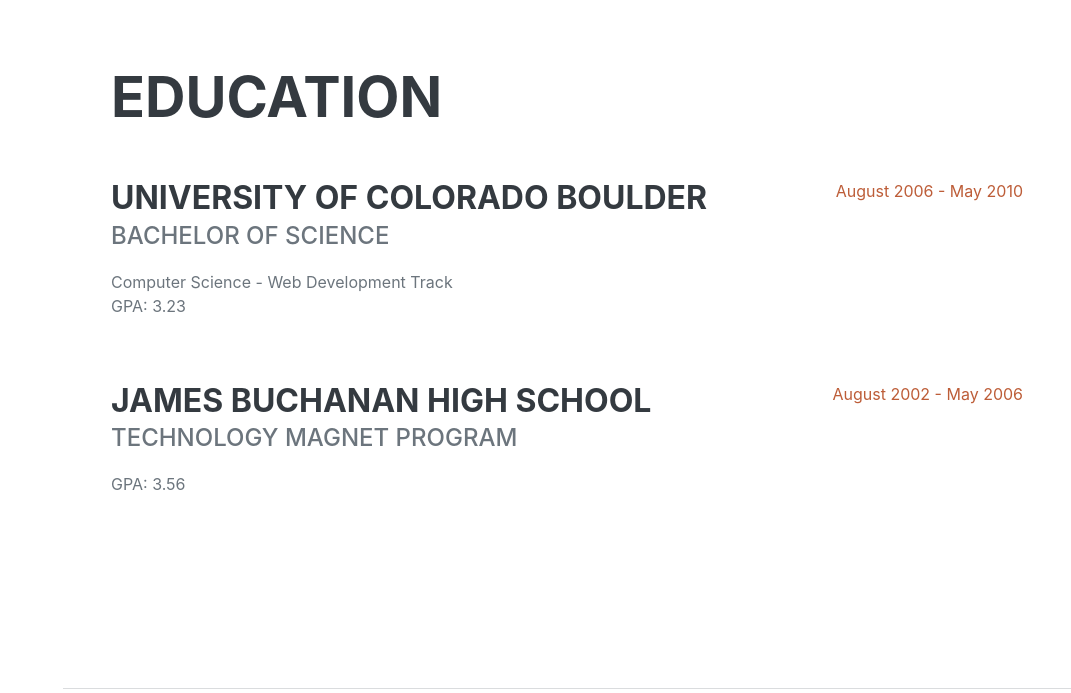
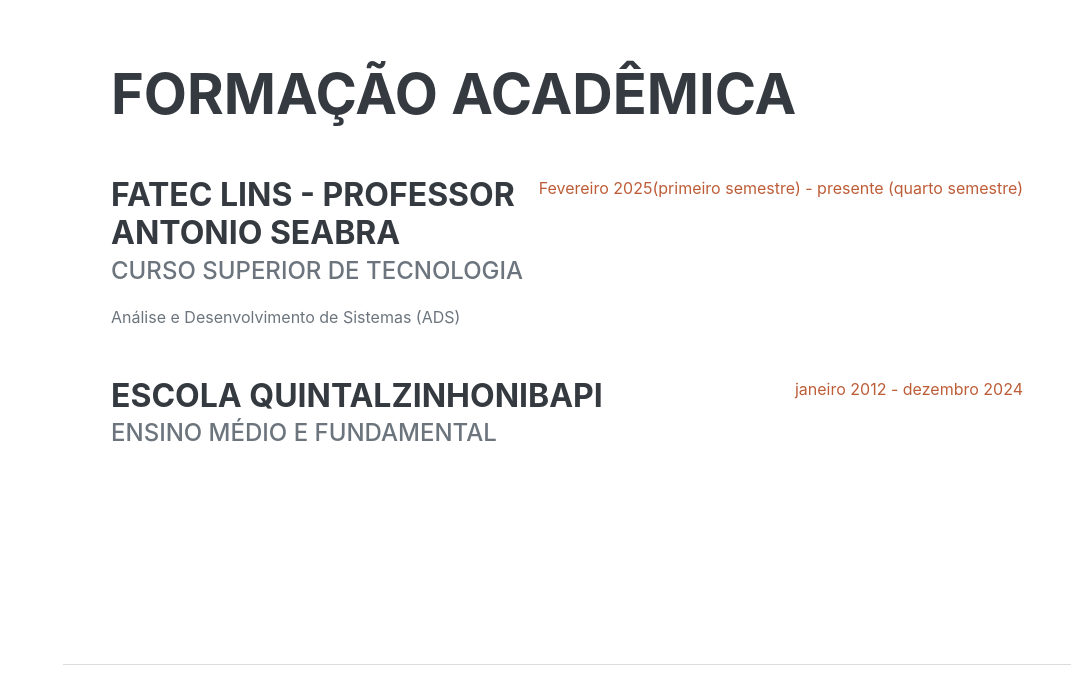
Before and after one commit to Fatec-Tech/ana_cv, a plain HTML site: page index.html in a window 1280 px wide. Shown: the part 1786-2479 px from the top of the page, without its empty margins (209-1280 px from the left). Drawn offline with nearby package versions, Linux system fonts and the light colour scheme; a web font is replaced by a local one.

Commit message:
Título traduzido,  Instituição atual e curso preenchidos em português e Período de estudos atualizado - refs #4

```diff
--- a/index.html
+++ b/index.html
@@ -27,7 +27,7 @@
                 <ul class="navbar-nav">
                     <li class="nav-item"><a class="nav-link js-scroll-trigger" href="#about">sobre</a></li>
                     <li class="nav-item"><a class="nav-link js-scroll-trigger" href="#experience">Experiência</a></li>
-                    <li class="nav-item"><a class="nav-link js-scroll-trigger" href="#education">Education</a></li>
+                    <li class="nav-item"><a class="nav-link js-scroll-trigger" href="#education">Formação Acadêmica</a></li>
                     <li class="nav-item"><a class="nav-link js-scroll-trigger" href="#skills">Skills</a></li>
                     <li class="nav-item"><a class="nav-link js-scroll-trigger" href="#interests">Interests</a></li>
                     <li class="nav-item"><a class="nav-link js-scroll-trigger" href="#awards">Awards</a></li>
@@ -68,7 +68,7 @@
                             <p> Atuação no suporte técnico e na manutenção preventiva de equipamentos tecnológicos, contribuindo para o bom funcionamento e a organização dos recursos de informática. Realização de verificações e cuidados preventivos em aparelhos, organização dos equipamentos e auxílio na identificação e resolução de problemas técnicos. Desenvolvimento de conhecimentos práticos em suporte, manutenção e gerenciamento de equipamentos tecnológicos.</p>
                             </div>
 
-                        <div class="flex-shrink-0"><span class="text-primary"> maio 2026 - atualmente</span></div>
+                        <div class="flex-shrink-0"><span class="text-primary"> maio 2026 - presente</span></div>
                     </div>
                     <div class="d-flex flex-column flex-md-row justify-content-between mb-5">
                         <div class="flex-grow-1">
@@ -85,23 +85,23 @@
             <!-- Education-->
             <section class="resume-section" id="education">
                 <div class="resume-section-content">
-                    <h2 class="mb-5">Education</h2>
+                    <h2 class="mb-5">Formação Acadêmica</h2>
                     <div class="d-flex flex-column flex-md-row justify-content-between mb-5">
                         <div class="flex-grow-1">
-                            <h3 class="mb-0">University of Colorado Boulder</h3>
-                            <div class="subheading mb-3">Bachelor of Science</div>
-                            <div>Computer Science - Web Development Track</div>
-                            <p>GPA: 3.23</p>
+                            <h3 class="mb-0">Fatec Lins - Professor Antonio Seabra</h3>
+                            <div class="subheading mb-3">Curso Superior de Tecnologia</div>
+                            <div>Análise e Desenvolvimento de Sistemas (ADS) </div>
+
                         </div>
-                        <div class="flex-shrink-0"><span class="text-primary">August 2006 - May 2010</span></div>
+                        <div class="flex-shrink-0"><span class="text-primary">Fevereiro 2025(primeiro semestre) - presente (quarto semestre) </span></div>
                     </div>
                     <div class="d-flex flex-column flex-md-row justify-content-between">
                         <div class="flex-grow-1">
-                            <h3 class="mb-0">James Buchanan High School</h3>
-                            <div class="subheading mb-3">Technology Magnet Program</div>
-                            <p>GPA: 3.56</p>
+                            <h3 class="mb-0">ESCOLA QUINTALZINHONIBAPI</h3>
+                            <div class="subheading mb-3">Ensino Médio e fundamental </div>
+
                         </div>
-                        <div class="flex-shrink-0"><span class="text-primary">August 2002 - May 2006</span></div>
+                        <div class="flex-shrink-0"><span class="text-primary">janeiro 2012 - dezembro 2024</span></div>
                     </div>
                 </div>
             </section>
```
